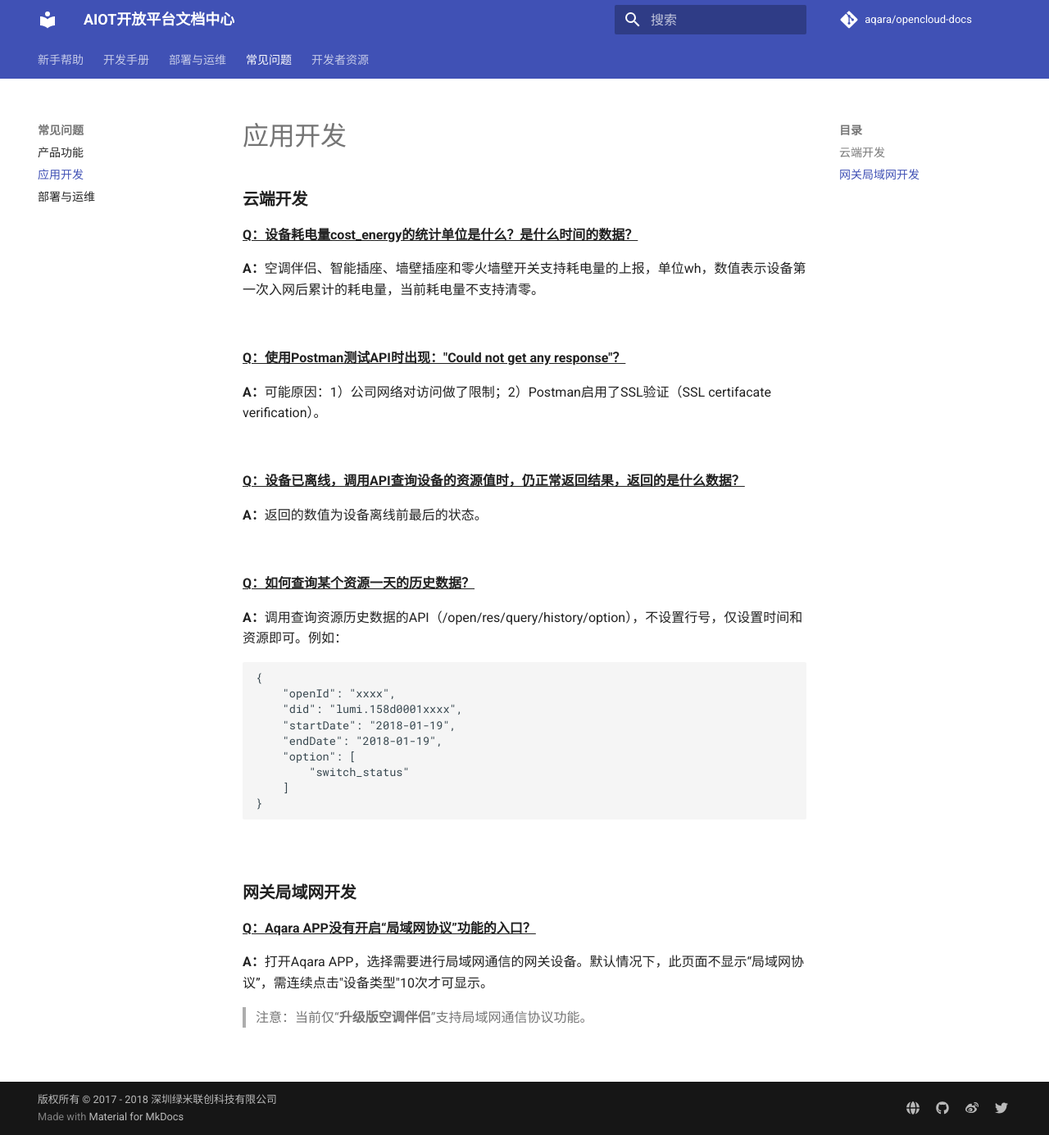
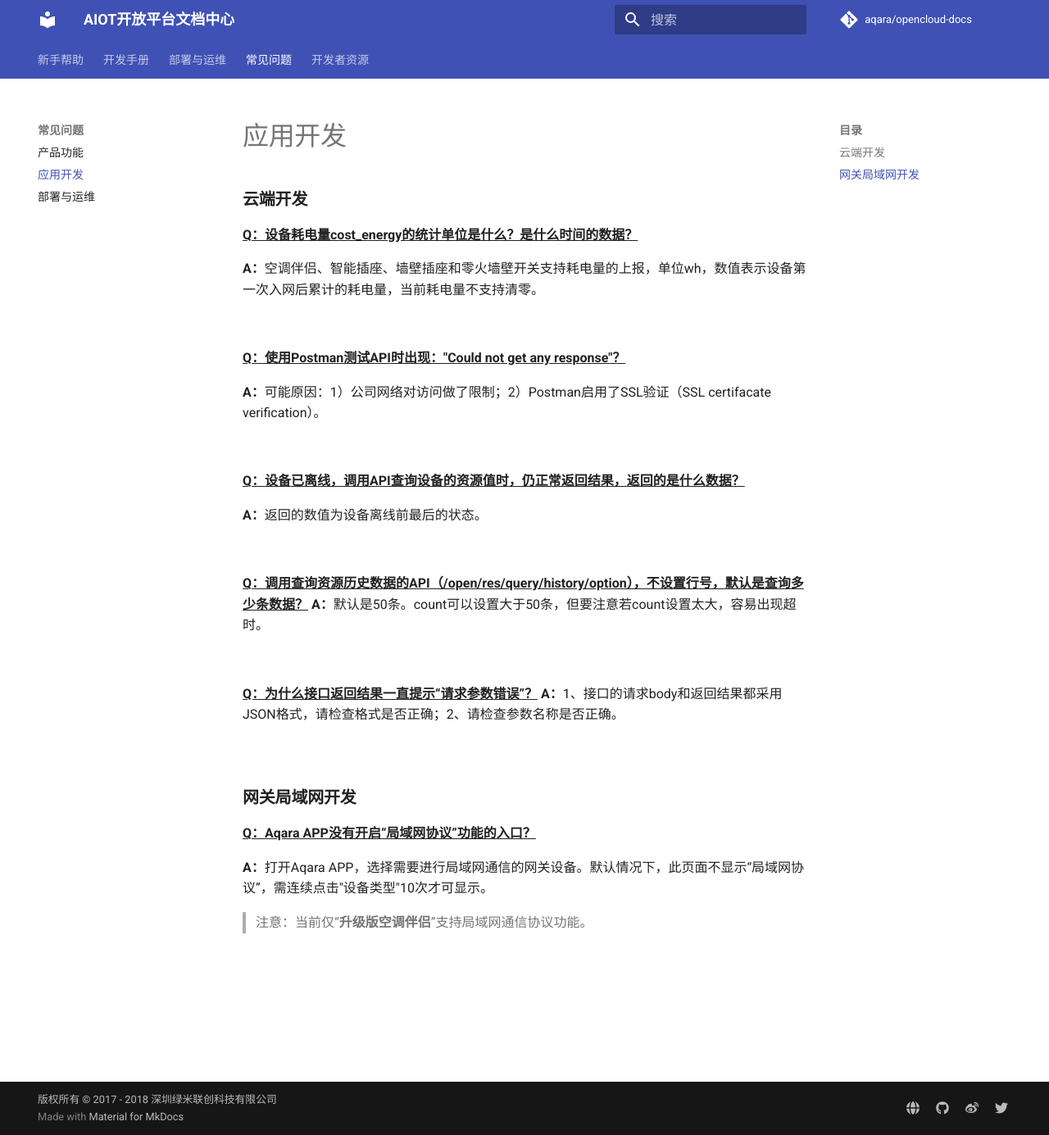
Before and after one commit to lumi-openlcoud/opencloud-docs, an MkDocs documentation site: the page built from zh/faq/faq-development.md, in a window 1280 px wide and 1385 px high. Shown: the whole window at 82% size. Built offline with MkDocs 1.6.1 and Material for MkDocs 9.7.7, drawn with Linux system fonts in a browser that asks for light colours; comment, search, counter and statistics services are not loaded; old or Windows-style settings are respelled for this version of MkDocs.

Commit message:
刷新开发FAQ

````diff
--- a/mkdocs.yml
+++ b/mkdocs.yml
@@ -47,6 +47,7 @@ pages:
 - 新手帮助:
   - AIOT开放平台介绍: index.md
   - 产品介绍: guideline/product-discription.md
+  - Product Discription: guideline/en-product-discription.md
   - 账号与密码: guideline/account-and-password.md
 - 开发手册:
   - 云端开发手册: development/cloud-development.md
@@ -55,6 +56,7 @@ pages:
   - Gateway LAN Communication Protocol: development/en-gateway-LAN-communication.md
 - 部署与运维:
   - 安装与配置指南: implementation/installation-and-configuration.md
+  - Installation and Configuration Guide: implementation/en-installation-and-configuration.md
   - 故障诊断指南: blank.md
 - 常见问题:
   - 产品功能: faq/faq-product.md
--- a/zh/faq/faq-development.md
+++ b/zh/faq/faq-development.md
@@ -18,21 +18,13 @@
 
 &nbsp;
 
-<u>**Q：如何查询某个资源一天的历史数据？**</u>
+**<u>Q：调用查询资源历史数据的API（/open/res/query/history/option），不设置行号，默认是查询多少条数据？</u>**
+**A：**默认是50条。count可以设置大于50条，但要注意若count设置太大，容易出现超时。
 
-**A：**调用查询资源历史数据的API（/open/res/query/history/option），不设置行号，仅设置时间和资源即可。例如：
+&nbsp;
 
-```
-{
-    "openId": "xxxx",
-    "did": "lumi.158d0001xxxx",
-    "startDate": "2018-01-19",
-    "endDate": "2018-01-19",
-    "option": [
-        "switch_status"
-    ]
-}
-```
+**<u>Q：为什么接口返回结果一直提示“请求参数错误”？</u>**
+**A：**1、接口的请求body和返回结果都采用JSON格式，请检查格式是否正确；2、请检查参数名称是否正确。
 
 &nbsp;
 
````
